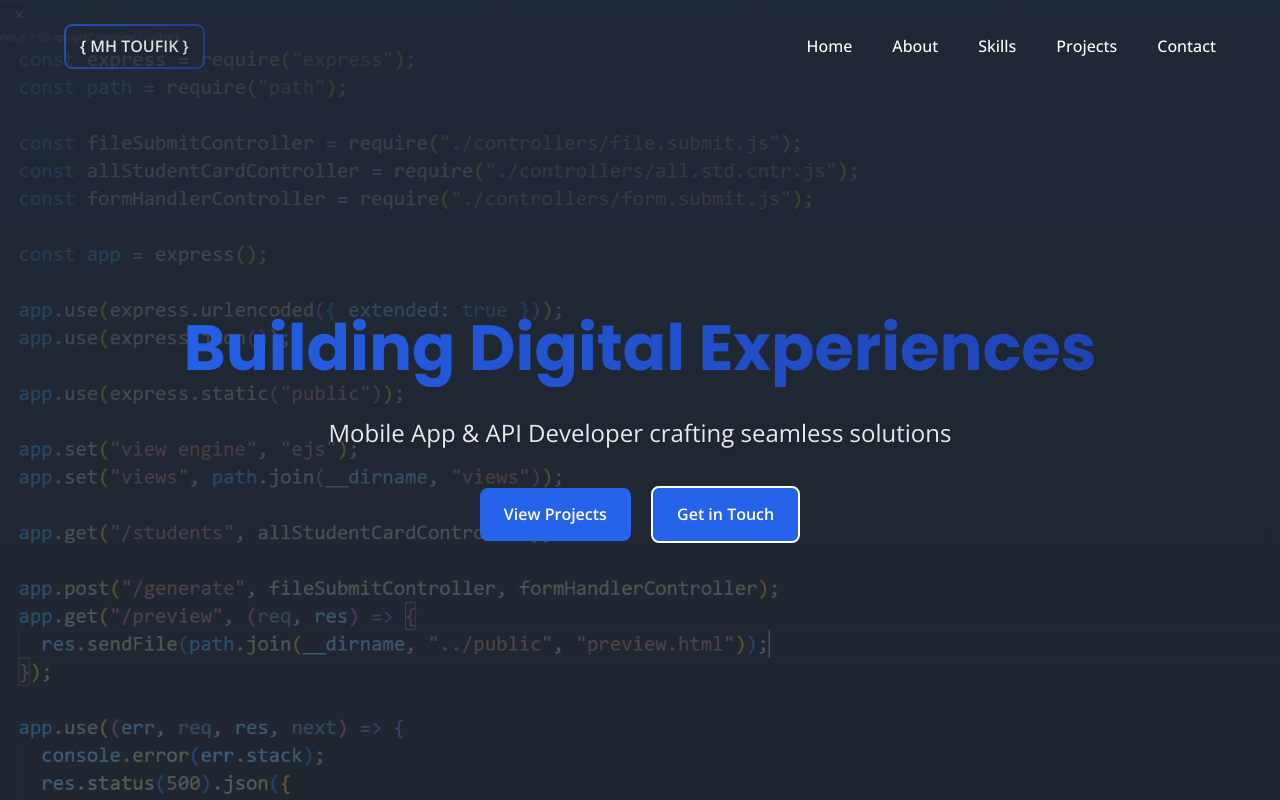
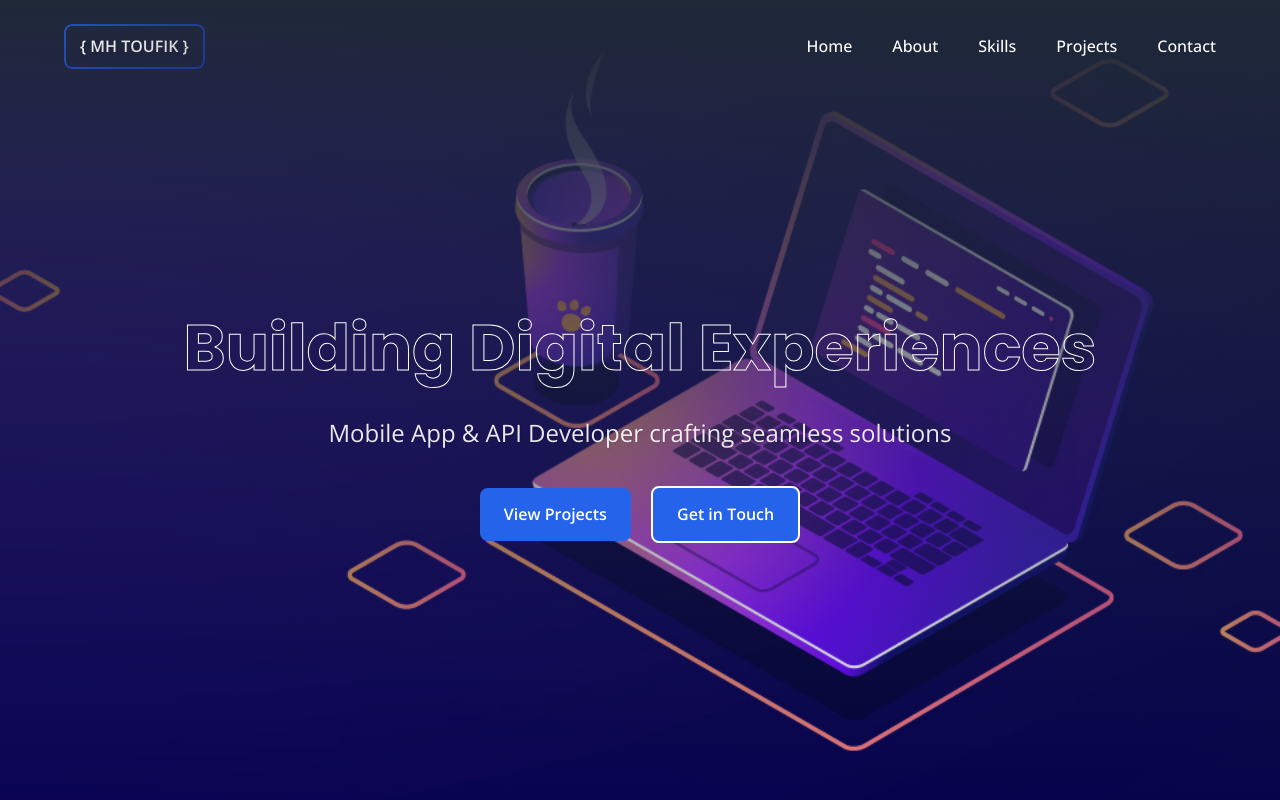
Before and after one commit to toufikforyou/toufikforyou.dev, a plain HTML site: page index.html in a window 1280 px wide. Shown: the top 800 px of the page. Drawn offline with nearby package versions, Linux system fonts and the light colour scheme.

Commit message:
remove outdated background images and update header styles for improved design

```diff
--- a/assets/css/styles.css
+++ b/assets/css/styles.css
@@ -168,8 +168,8 @@ header.scrolled .logo {
   left: 0;
   width: 100%;
   height: 100%;
-  background: linear-gradient(rgba(31, 41, 55, 0.9), rgba(31, 41, 55, 0.7)),
-    url("../images/codding-bg-nodejs.png");
+  background: linear-gradient(var(--text), var(--transparent)),
+    url("../images/bg.jpg");
   background-size: cover;
   background-position: center;
   background-attachment: fixed;
@@ -185,9 +185,9 @@ header.scrolled .logo {
 .hero h1 {
   font-size: 4rem;
   margin-bottom: 1rem;
-  background: linear-gradient(to right, var(--primary), var(--secondary));
-  -webkit-background-clip: text;
-  -webkit-text-fill-color: transparent;
+  color: transparent;
+  -webkit-text-stroke: 1px var(--background);
+  text-shadow: none;
 }
 
 .hero p {
```
Also changed, not shown: assets/images/bg.jpg (added), assets/images/codding-bg-nodejs.png (deleted), assets/images/codding-bg.png (deleted).
